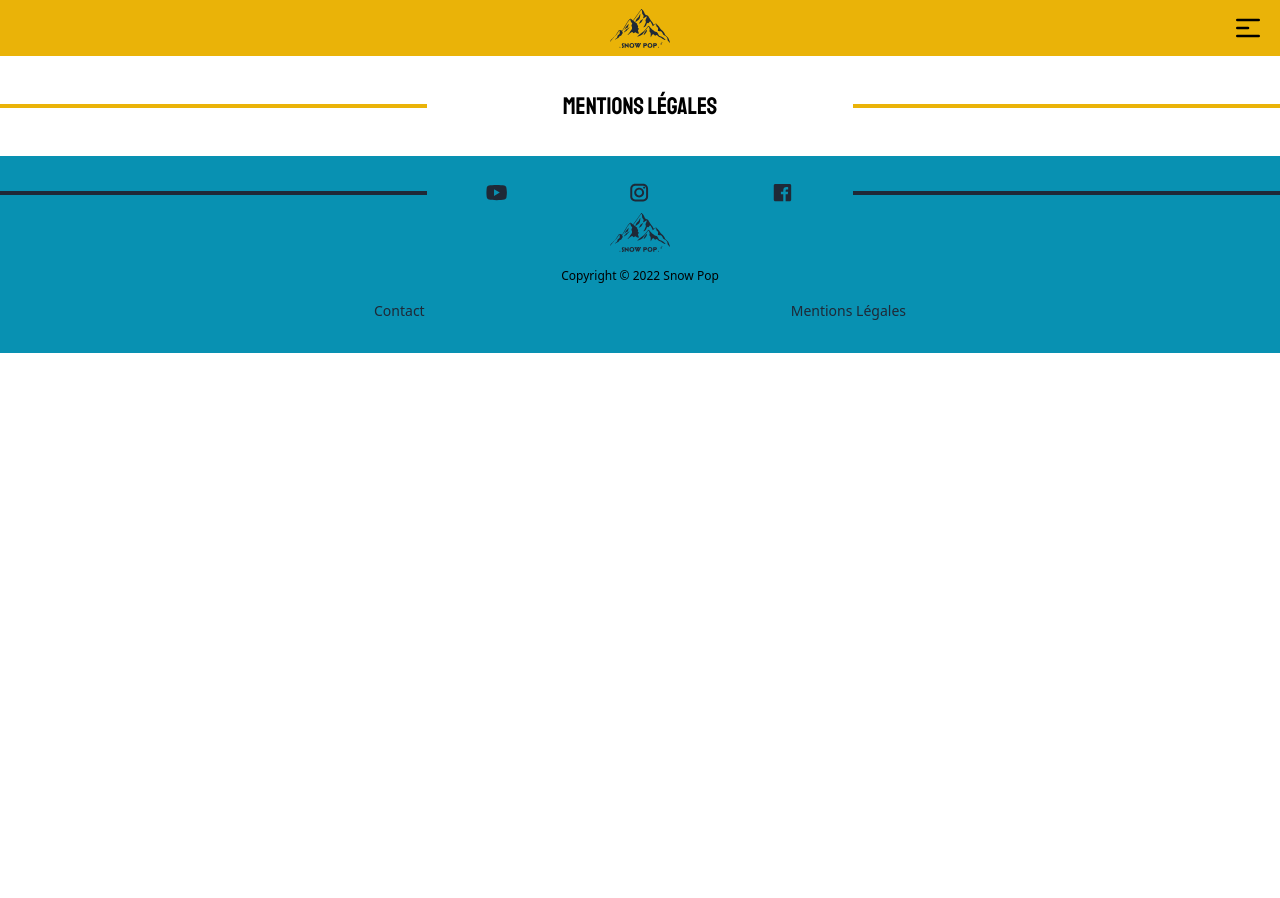
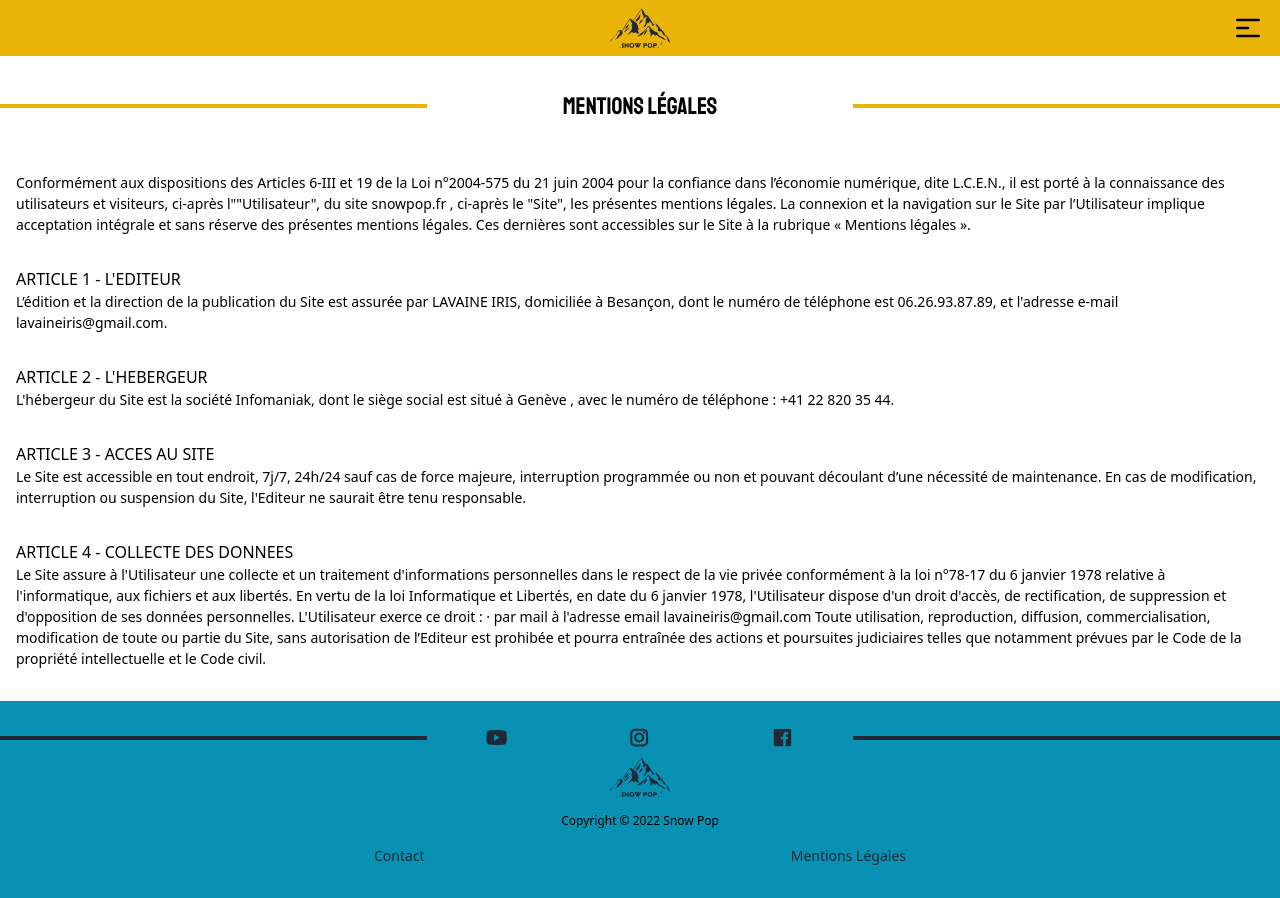
Before and after one commit to lavaine-iris/sae203, a Vue app: page /Mentions in a window 1280 px wide. Before the commit the page ends 800 px from the top, so only its background shows below. Built offline with nearby package versions, Linux system fonts and the light colour scheme.

Commit message:
Page Mentions Légales

```diff
--- a/src/views/MentionsView.vue
+++ b/src/views/MentionsView.vue
@@ -7,5 +7,48 @@
       </div>
       <div class="h-1 w-1/3 bg-yellow-500"></div>
     </div>
+    <div class="m-4">
+      <p class="text-sm font-normal">
+        Conformément aux dispositions des Articles 6-III et 19 de la Loi n°2004-575 du 21 juin 2004 pour la confiance dans l’économie
+        numérique, dite L.C.E.N., il est porté à la connaissance des utilisateurs et visiteurs, ci-après l""Utilisateur", du site snowpop.fr
+        , ci-après le "Site", les présentes mentions légales. La connexion et la navigation sur le Site par l’Utilisateur implique
+        acceptation intégrale et sans réserve des présentes mentions légales. Ces dernières sont accessibles sur le Site à la rubrique «
+        Mentions légales ».
+      </p>
+      <div class="my-8">
+        <h4 class="text-base">ARTICLE 1 - L'EDITEUR</h4>
+        <p class="text-sm font-normal">
+          L’édition et la direction de la publication du Site est assurée par LAVAINE IRIS, domiciliée à Besançon, dont le numéro de
+          téléphone est 06.26.93.87.89, et l'adresse e-mail lavaineiris@gmail.com.
+        </p>
+      </div>
+      <div class="my-8">
+        <h4>ARTICLE 2 - L'HEBERGEUR</h4>
+        <p class="text-sm font-normal">
+          L'hébergeur du Site est la société Infomaniak, dont le siège social est situé à Genève , avec le numéro de téléphone : +41 22 820
+          35 44.
+        </p>
+      </div>
+      <div class="my-8">
+        <h4>ARTICLE 3 - ACCES AU SITE</h4>
+        <p class="text-sm font-normal">
+          Le Site est accessible en tout endroit, 7j/7, 24h/24 sauf cas de force majeure, interruption programmée ou non et pouvant
+          découlant d’une nécessité de maintenance. En cas de modification, interruption ou suspension du Site, l'Editeur ne saurait être
+          tenu responsable.
+        </p>
+      </div>
+      <div class="my-8">
+        <h4>ARTICLE 4 - COLLECTE DES DONNEES</h4>
+        <p class="text-sm font-normal">
+          Le Site assure à l'Utilisateur une collecte et un traitement d'informations personnelles dans le respect de la vie privée
+          conformément à la loi n°78-17 du 6 janvier 1978 relative à l'informatique, aux fichiers et aux libertés. En vertu de la loi
+          Informatique et Libertés, en date du 6 janvier 1978, l'Utilisateur dispose d'un droit d'accès, de rectification, de suppression et
+          d'opposition de ses données personnelles. L'Utilisateur exerce ce droit : · par mail à l'adresse email lavaineiris@gmail.com Toute
+          utilisation, reproduction, diffusion, commercialisation, modification de toute ou partie du Site, sans autorisation de l’Editeur
+          est prohibée et pourra entraînée des actions et poursuites judiciaires telles que notamment prévues par le Code de la propriété
+          intellectuelle et le Code civil.
+        </p>
+      </div>
+    </div>
   </main>
 </template>
```
